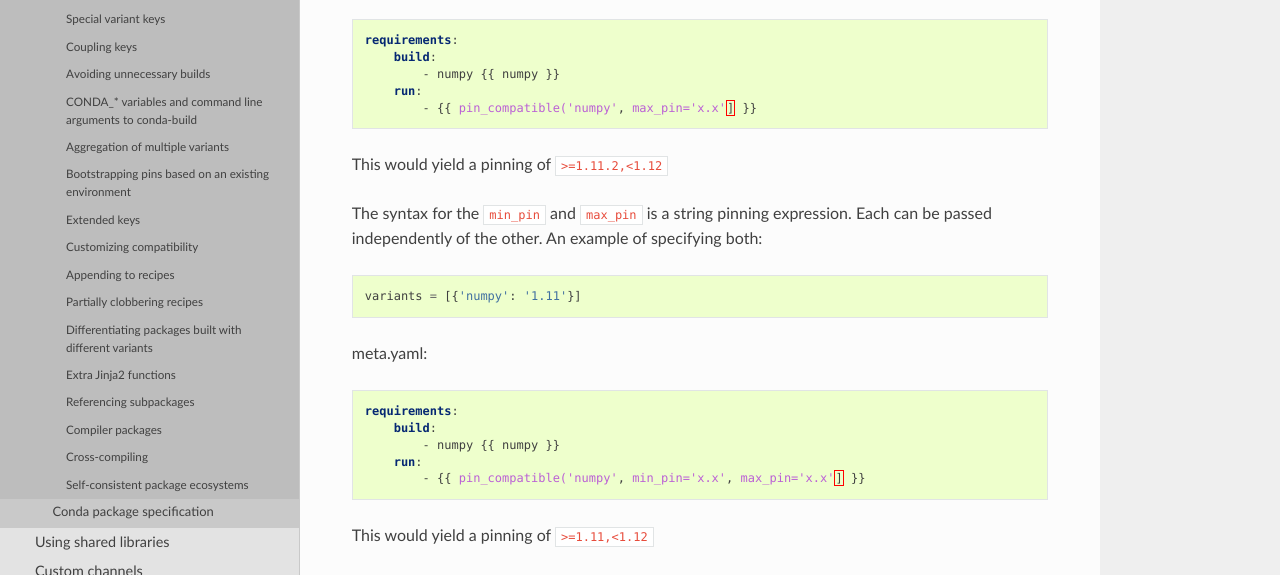
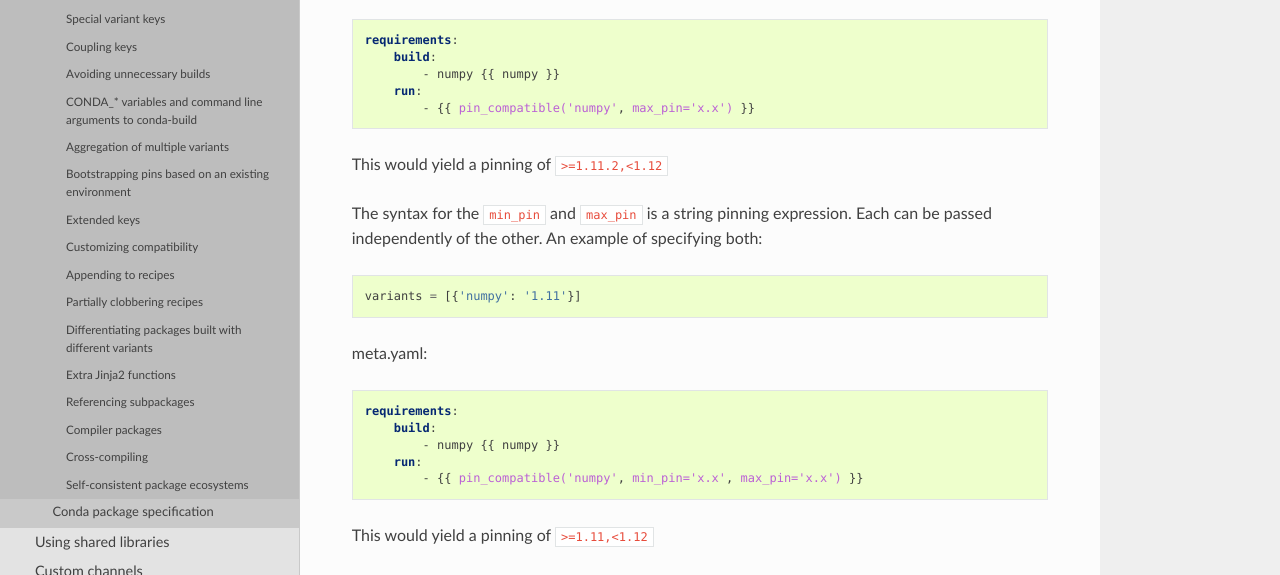
Before and after one commit to conda/conda-docs, a Sphinx documentation site: the page built from docs/source/building/variants.rst, in a window 1280 px wide and 900 px high, scrolled down 15442 px. Shown: the part 159-734 px from the top of the window. Built offline with Sphinx 7.4.7 and the Read the Docs theme 2.0.0, drawn with Linux system fonts in a browser that asks for light colours; some of the changed text lies outside the part shown.

```diff
--- a/docs/source/building/variants.rst
+++ b/docs/source/building/variants.rst
@@ -556,7 +556,7 @@ requirements, and a variant that includes two numpy versions:
 
 .. code-block:: python
 
-    variants = [{'numpy': ['1.10', '1.11'], 'ignore_version': ['numpy]}]
+    variants = [{'numpy': ['1.10', '1.11'], 'ignore_version': ['numpy']}]
 
 meta.yaml:
 
@@ -882,7 +882,7 @@ meta.yaml:
        build:
            - numpy {{ numpy }}
        run:
-           - {{ pin_compatible('numpy', max_pin='x.x'] }}
+           - {{ pin_compatible('numpy', max_pin='x.x') }}
 
 
 This would yield a pinning of ``>=1.11.2,<1.12``
@@ -903,7 +903,7 @@ meta.yaml:
        build:
            - numpy {{ numpy }}
        run:
-           - {{ pin_compatible('numpy', min_pin='x.x', max_pin='x.x'] }}
+           - {{ pin_compatible('numpy', min_pin='x.x', max_pin='x.x') }}
 
 
 This would yield a pinning of ``>=1.11,<1.12``
```
Also changed, not shown: other parts of docs/source/building/variants.rst (+1 -1 lines), docs/source/building/meta-yaml.rst (+10 -0 lines).
